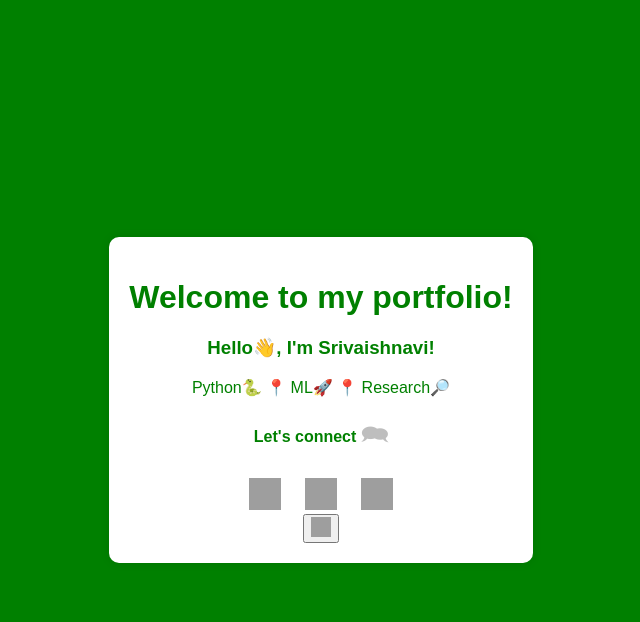
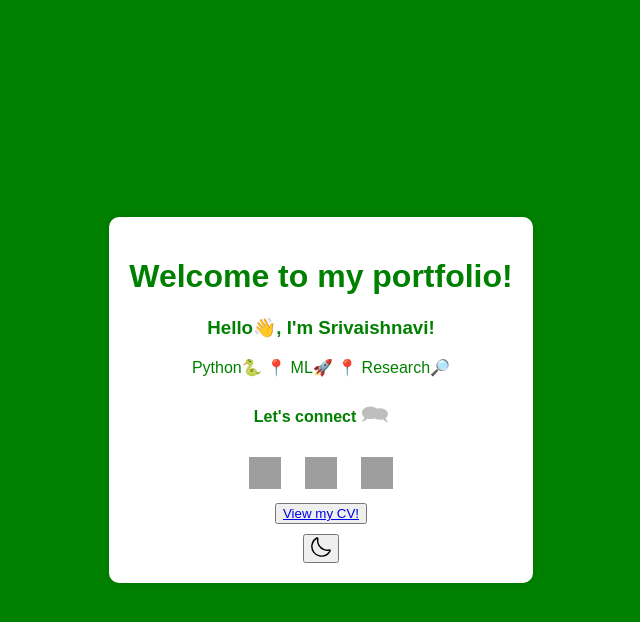
Before and after one commit to Y-Srivaishnavi/portfolio, a Flask app: page / in a window 1280 px wide. Shown: the top 622 px of the page, without its empty margins (319-959 px from the left). Run offline with Flask 3, Linux system fonts and the light colour scheme; grey boxes are pictures that could not be loaded.

Commit message:
Update index.html with correct resources

```diff
--- a/templates/index.html
+++ b/templates/index.html
@@ -5,9 +5,10 @@
     <meta name="viewport" content="width=device-width, initial-scale=1.0">
     <title>My Portfolio</title>
     <link rel="stylesheet" href="../static/styles.css">
-    <script src="./script.js"></script>
+    <script src="./static/script.js"></script>
 </head>
 <body>
+
     <div class="container">
         <h1 id="heading"> Welcome to my portfolio! </h1>
         <h3> Hello&#128075, I'm Srivaishnavi! </h3>
@@ -19,7 +20,14 @@
             <a href="http://linkedin.com/in/srivaishnavi-yaddanapudi/" target="blank"><img height="32" width="32" src="https://unpkg.com/simple-icons@v13/icons/linkedin.svg" title="LinkedIn"/> </a>
             <a href="https://github.com/Y-Srivaishnavi" target="_blank"> <img height="32" width="32" src="https://unpkg.com/simple-icons@v13/icons/github.svg"> </a>
         </div>
-        <button id="toggleDarkMode"><img height="20" width="20" src=".\default.svg" title="Dark mode"/></button>
+
+        <div class="resume">
+        <button><a href="../static/my_resume.pdf" target="_blank"> View my CV!</a></button>
+        </div>
+        <div class="lvd">
+            <button id="toggleDarkMode"><img height="20" width="20" src="{{ url_for('static', filename='moon.svg') }}" title="Dark mode" /></button>
+        </div>
+
     </div>
 </body>
 </html>
```
